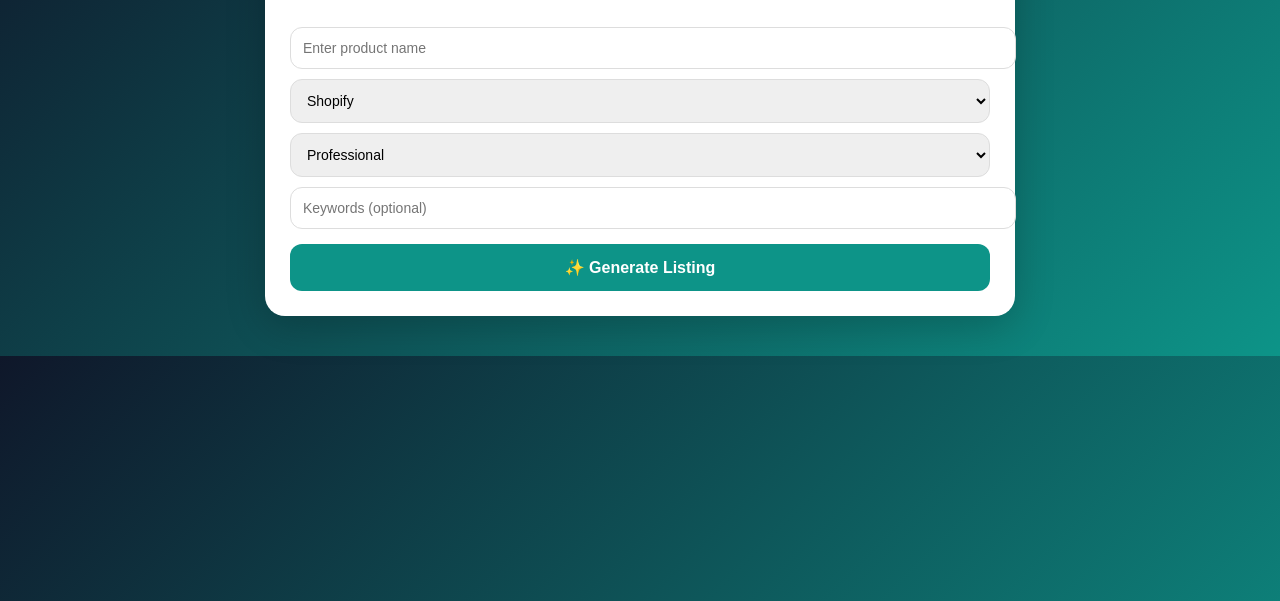
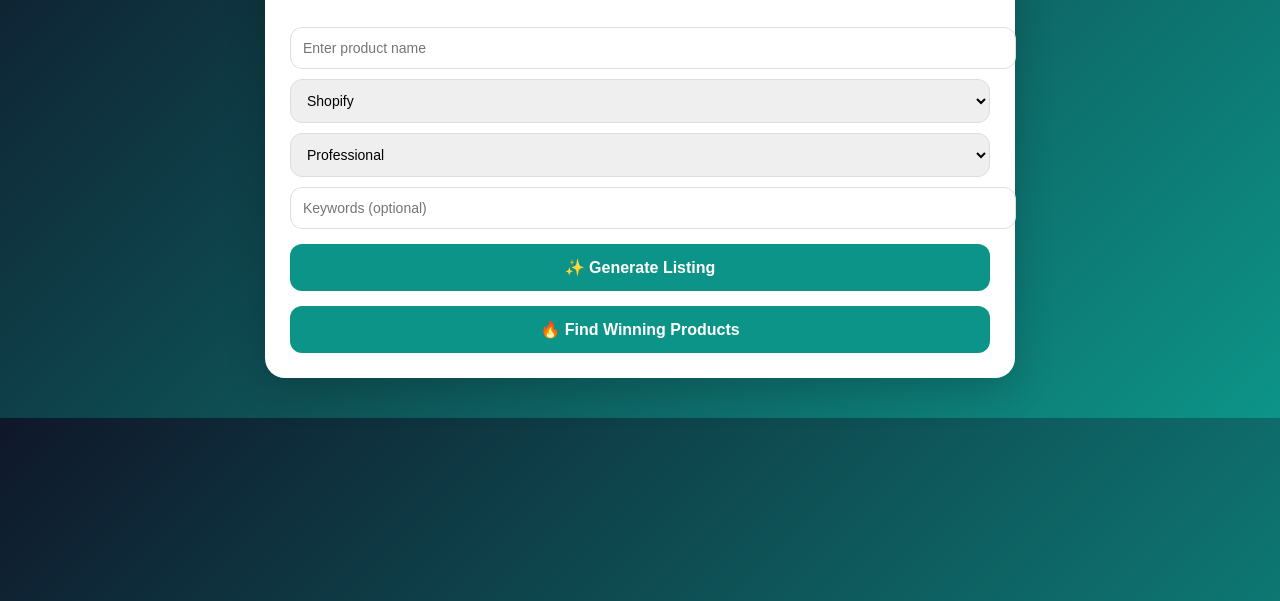
Before and after one commit to ritesh3397/listinggenie, a plain HTML site: page Index.html in a window 1280 px wide. Shown: the part 199-800 px from the top of the page. Drawn offline with Linux system fonts and the light colour scheme.

Commit message:
Update Index.html

```diff
--- a/Index.html
+++ b/Index.html
@@ -120,7 +120,11 @@ button:hover{
 
 <input id="keywords" placeholder="Keywords (optional)"/>
 
+<!-- 🔥 EXISTING BUTTON -->
 <button onclick="generate()">✨ Generate Listing</button>
+
+<!-- 🔥 NEW BUTTON ADDED -->
+<button onclick="goProducts()">🔥 Find Winning Products</button>
 
 <div class="loader" id="loader">⏳ Generating magic...</div>
 
@@ -181,7 +185,6 @@ async function generate(){
       })
     });
 
-    // 🔥 SAFE RESPONSE HANDLING
     const text = await res.text();
 
     let data;
@@ -217,6 +220,11 @@ function copy(id){
   alert("Copied!");
 }
 
+// 🔥 NEW FUNCTION
+function goProducts(){
+  window.location.href = "products.html";
+}
+
 </script>
 
 </body>
```
Lines whose indentation alone changed are shown as unchanged.
